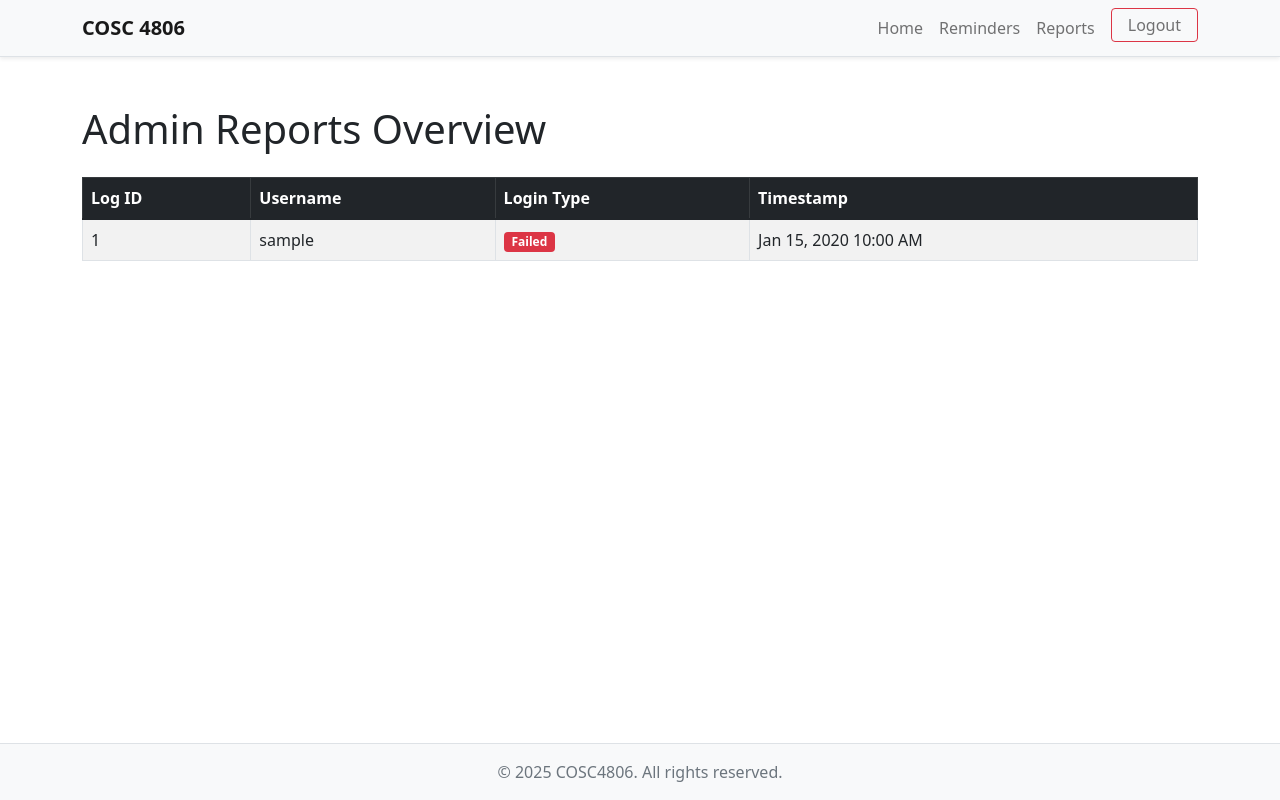
After one commit to Harsh-Tuwar/cosc-4806-5, a PHP site: template app/views/reports/all_logs.php in a window 1280 px wide. The commit adds this page. Run offline with PHP 8.4, Linux system fonts and the light colour scheme; the visitor is signed in with stand-in values (Sample User, id 1); tables that the repository leaves empty or names only in its code hold one stand-in row (values such as "Sample post"); the template is opened without the code that fills it: most values are stand-ins (such as "Sample title", 1, 10 or a date in 2020).

Commit message:
added a table to show all logs in a tabular format

```diff
--- a/app/controllers/reports.php
+++ b/app/controllers/reports.php
@@ -21,6 +21,12 @@ class Reports extends Controller {
                 'successful_attempts' => $max_stats['good'],
     ]);
   }
+
+  public function all_logs() {
+    $this->view('reports/all_logs', [
+                'logs' => $this->model('AccessLog')->getAllLogs()
+    ]);
+  }
 }
 
 ?>
--- /dev/null
+++ b/app/views/reports/all_logs.php
@@ -0,0 +1,39 @@
+<?php require_once 'app/views/templates/header.php' ?>
+
+<div class="container mt-5">
+  <h1 class="mb-4">Admin Reports Overview</h1>
+
+  <div class="table-responsive">
+    <table class="table table-bordered table-hover table-striped">
+      <thead class="table-dark">
+        <tr>
+          <th>Log ID</th>
+          <th>Username</th>
+          <th>Login Type</th>
+          <th>Timestamp</th>
+        </tr>
+      </thead>
+      <tbody>
+        <?php foreach ($data["logs"] as $log): ?>
+          <tr>
+            <td><?= htmlspecialchars($log['id']) ?></td>
+            <td><?= htmlspecialchars($log['username']) ?></td>
+            <td>
+              <?= $log['success_attempt'] == 1
+                  ? '<span class="badge bg-success">Successful</span>'
+                  : '<span class="badge bg-danger">Failed</span>' ?>
+            </td>
+            <td>
+              <?php
+                $date = new DateTime($log['timestamp']);
+                echo $date->format('M j, Y g:i A'); // e.g. Jul 9, 2025 5:04 PM
+              ?>
+            </td>
+          </tr>
+        <?php endforeach; ?>
+      </tbody>
+    </table>
+  </div>
+</div>
+
+<?php require_once 'app/views/templates/footer.php' ?>
--- a/app/views/reports/index.php
+++ b/app/views/reports/index.php
@@ -89,7 +89,7 @@
       <a href="/reminders" class="btn btn-outline-success w-100">View All Reminders</a>
     </div>
     <div class="col-md-4">
-      <a href="/logs" class="btn btn-outline-secondary w-100">View All Logs</a>
+      <a href="/reports/all_logs" class="btn btn-outline-secondary w-100">View All Logs</a>
     </div>
   </div>
 </div>
```
Also changed, not shown: app/models/AccessLog.php (+8 -0 lines).
